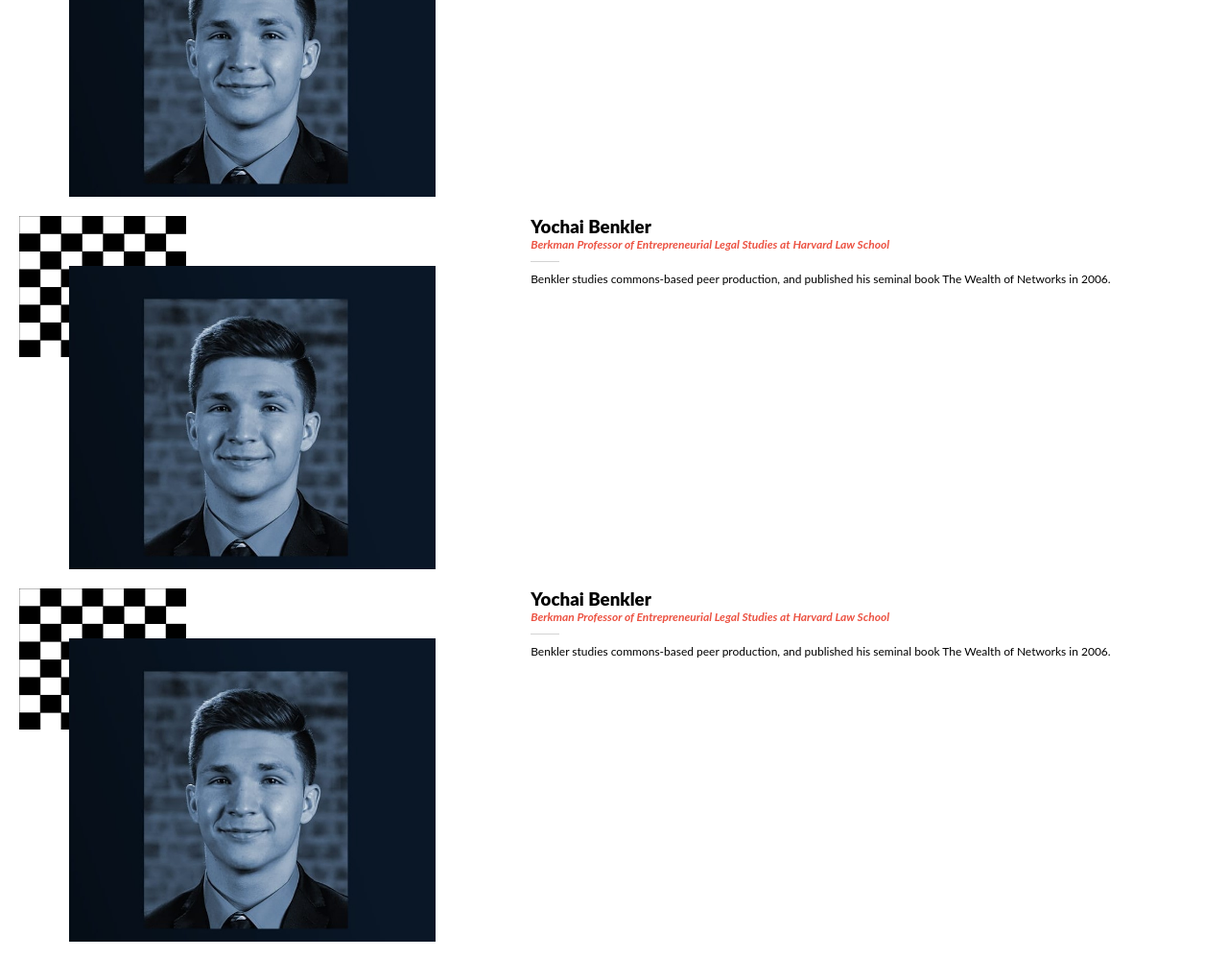
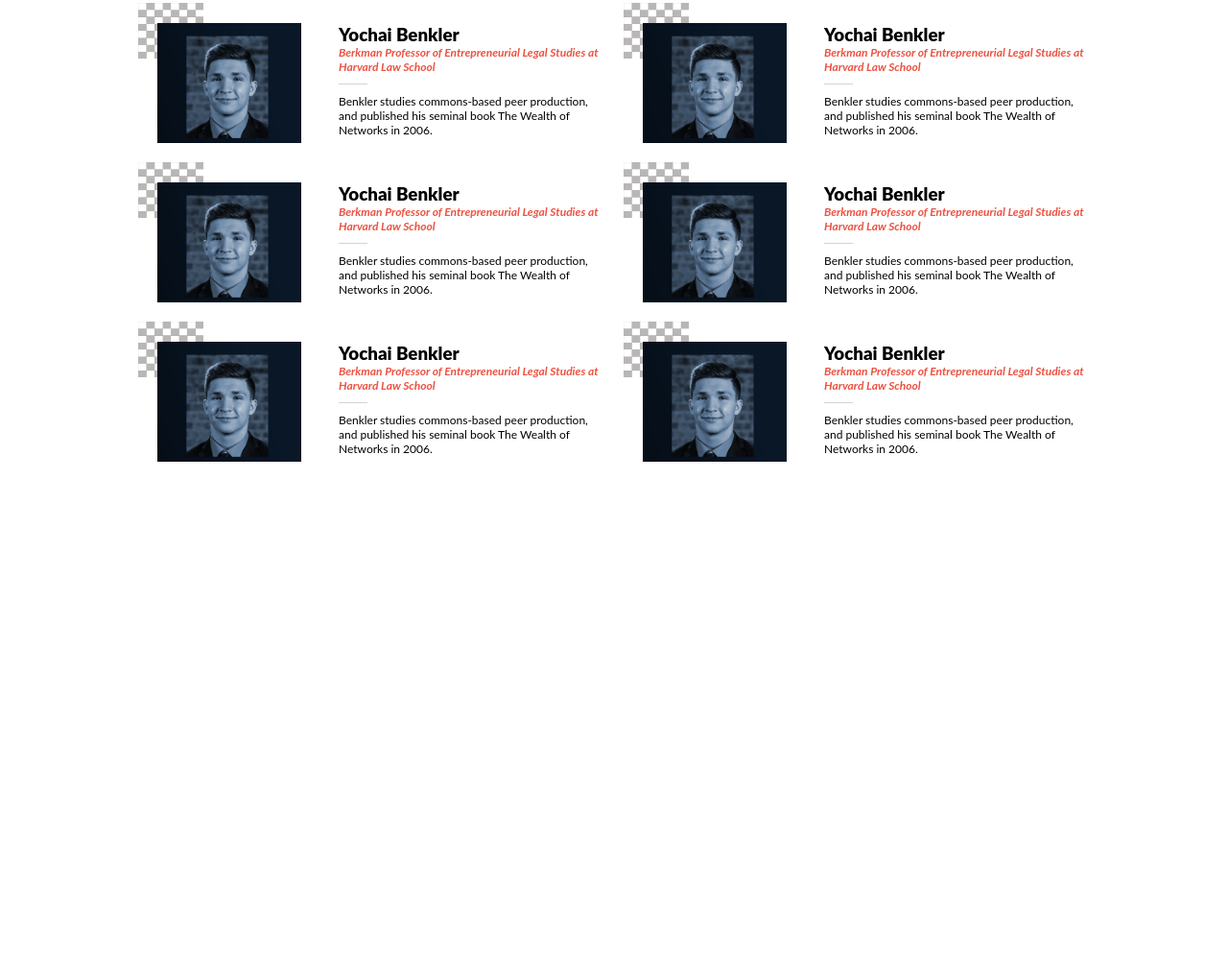
Before and after one commit to mirouhml/anime-convention-project, a plain HTML site: page index.html in a window 1280 px wide. Shown: the part 1311-2309 px from the top of the page at 96% size. After the commit the page ends 1832 px from the top, so only its background shows below. Drawn offline with Linux system fonts and the light colour scheme; a web font is replaced by a local one.

Commit message:
Add desktop version, use JS to fill the guests.

```diff
--- a/index.html
+++ b/index.html
@@ -99,51 +99,7 @@
     <section class="guests" id="guests-id">
         <h2>Guests</h2>
         <hr>
-        <ul>
-            <li>
-                <div class="guest-image">
-                    <img src="src/hunter.jpg" alt="Hunter">
-                </div>
-                <div class="guest-info">
-                    <h3>Yochai Benkler</h3>
-                    <h4>Berkman Professor of Entrepreneurial Legal Studies at Harvard Law School</h4>
-                    <hr>
-                    <p>Benkler studies commons-based peer production, and published his seminal book The Wealth of Networks in 2006.</p>
-                </div>
-            </li>
-            <li>
-                <div class="guest-image">
-                    <img src="src/hunter.jpg" alt="Hunter">
-                </div>
-                <div class="guest-info">
-                    <h3>Yochai Benkler</h3>
-                    <h4>Berkman Professor of Entrepreneurial Legal Studies at Harvard Law School</h4>
-                    <hr>
-                    <p>Benkler studies commons-based peer production, and published his seminal book The Wealth of Networks in 2006.</p>
-                </div>
-            </li>
-            <li>
-                <div class="guest-image">
-                    <img src="src/hunter.jpg" alt="Hunter">
-                </div>
-                <div class="guest-info">
-                    <h3>Yochai Benkler</h3>
-                    <h4>Berkman Professor of Entrepreneurial Legal Studies at Harvard Law School</h4>
-                    <hr>
-                    <p>Benkler studies commons-based peer production, and published his seminal book The Wealth of Networks in 2006.</p>
-                </div>
-            </li>
-            <li>
-                <div class="guest-image">
-                    <img src="src/hunter.jpg" alt="Hunter">
-                </div>
-                <div class="guest-info">
-                    <h3>Yochai Benkler</h3>
-                    <h4>Berkman Professor of Entrepreneurial Legal Studies at Harvard Law School</h4>
-                    <hr>
-                    <p>Benkler studies commons-based peer production, and published his seminal book The Wealth of Networks in 2006.</p>
-                </div>
-            </li>
+        <ul id="guest-container">
         </ul>
     </section>
     <script src="scripts/script.js"></script>
--- a/scripts/script.js
+++ b/scripts/script.js
@@ -0,0 +1,75 @@
+const guests = {
+    guest1: {
+        name: 'Yochai Benkler',
+        occupation: 'Berkman Professor of Entrepreneurial Legal Studies at Harvard Law School',
+        description: 'Benkler studies commons-based peer production, and published his seminal book The Wealth of Networks in 2006.',
+        picture: 'src/hunter.jpg'
+    },
+    guest2: {
+        name: 'Yochai Benkler',
+        occupation: 'Berkman Professor of Entrepreneurial Legal Studies at Harvard Law School',
+        description: 'Benkler studies commons-based peer production, and published his seminal book The Wealth of Networks in 2006.',
+        picture: 'src/hunter.jpg'
+    },
+    guest3: {
+        name: 'Yochai Benkler',
+        occupation: 'Berkman Professor of Entrepreneurial Legal Studies at Harvard Law School',
+        description: 'Benkler studies commons-based peer production, and published his seminal book The Wealth of Networks in 2006.',
+        picture: 'src/hunter.jpg'
+    },
+    guest4: {
+        name: 'Yochai Benkler',
+        occupation: 'Berkman Professor of Entrepreneurial Legal Studies at Harvard Law School',
+        description: 'Benkler studies commons-based peer production, and published his seminal book The Wealth of Networks in 2006.',
+        picture: 'src/hunter.jpg'
+    },
+    guest5: {
+        name: 'Yochai Benkler',
+        occupation: 'Berkman Professor of Entrepreneurial Legal Studies at Harvard Law School',
+        description: 'Benkler studies commons-based peer production, and published his seminal book The Wealth of Networks in 2006.',
+        picture: 'src/hunter.jpg'
+    },
+    guest6: {
+        name: 'Yochai Benkler',
+        occupation: 'Berkman Professor of Entrepreneurial Legal Studies at Harvard Law School',
+        description: 'Benkler studies commons-based peer production, and published his seminal book The Wealth of Networks in 2006.',
+        picture: 'src/hunter.jpg'
+    },
+    guest7: {
+        name: 'Yochai Benkler',
+        occupation: 'Berkman Professor of Entrepreneurial Legal Studies at Harvard Law School',
+        description: 'Benkler studies commons-based peer production, and published his seminal book The Wealth of Networks in 2006.',
+        picture: 'src/hunter.jpg'
+    },
+    guest8: {
+        name: 'Yochai Benkler',
+        occupation: 'Berkman Professor of Entrepreneurial Legal Studies at Harvard Law School',
+        description: 'Benkler studies commons-based peer production, and published his seminal book The Wealth of Networks in 2006.',
+        picture: 'src/hunter.jpg'
+    },
+}
+
+function createGuest(guest) {
+    const guestContainer = document.getElementById('guest-container');
+    const guestElement = document.createElement('li');
+    guestElement.innerHTML =   `<div class="guest-image">
+                                    <img src="${guest.picture}" alt="Guest picture">
+                                </div>
+                                <div class="guest-info">
+                                    <h3>${guest.name}</h3>
+                                    <h4>${guest.occupation}</h4>
+                                    <hr>
+                                    <p>${guest.description}</p>
+                                </div>`;
+    guestContainer.appendChild(guestElement);
+}
+
+function createGuestSection(guestsList){
+    for (let i = 0; i < guestsList.length; i += 1) {
+        createGuest(guestsList[i]);
+    }
+}
+
+document.addEventListener('DOMContentLoaded', () => {
+    createGuestSection(Object.values(guests));
+  });
--- a/stylesheets/style.css
+++ b/stylesheets/style.css
@@ -270,7 +270,7 @@ button {
   flex-direction: column;
   align-items: center;
   font-family: "Lato", sans-serif;
-  margin: 0 20px 0 20px;
+  margin: 0 20px 40px 20px;
 }
 
 .guests h2 {
@@ -312,8 +312,13 @@ button {
   width: 100%;
   height: 100%;
   object-position: bottom;
+  object-fit: cover;
   padding-left: 12%;
   padding-top: 12%;
+}
+
+.guest-info {
+  padding-top: 8%;
 }
 
 .guest-info hr {
@@ -336,3 +341,19 @@ button {
 .guest-info p {
   font-size: 12px;
 }
+
+/* Desktop version of the guests section */
+@media only screen and (min-width: 768px) {
+  .guests ul {
+    display: grid;
+    width: 80%;
+    grid-template-columns: 1fr 1fr;
+    justify-content: space-evenly;
+  }
+  .guests li {
+    min-width: 360px;
+  }
+  .guest-image {
+    background-image: url(../src/chess.png);
+  }
+}
```
Also changed, not shown: src/chess.png (added).
